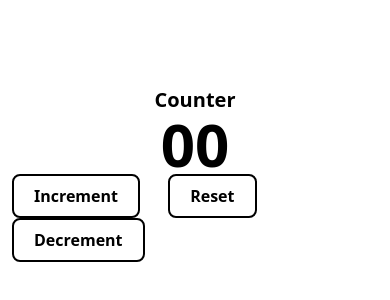
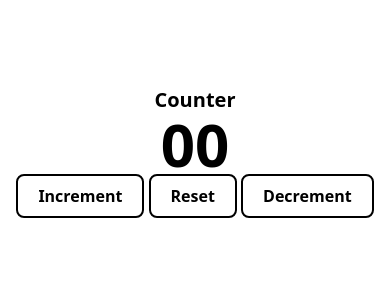
Before and after one commit to faisgit/counter, a plain HTML site: page index.html in a window 390 px wide. Shown: the part 74-374 px from the top of the page. Drawn offline with nearby package versions, Linux system fonts and the light colour scheme.

Commit message:
making responsive

```diff
--- a/index.html
+++ b/index.html
@@ -19,9 +19,9 @@
         <span id="number" class="font-bold text-6xl">00</span>
     </div>
     <div>
-        <button class="font-semibold mx-3 border-2 border-solid border-black px-5 py-2 rounded-lg hover:bg-black hover:text-white duration-500 " id="increment">Increment</button>
-        <button class="font-semibold mx-3 border-2 border-solid border-black px-5 py-2 rounded-lg hover:bg-black hover:text-white duration-500 " id="reset">Reset</button>
-        <button class="font-semibold mx-3 border-2 border-solid border-black px-5 py-2 rounded-lg hover:bg-black hover:text-white duration-500 " id="decrement">Decrement</button>
+        <button class="font-semibold sm:mx-3 border-2 border-solid border-black px-5 py-2 rounded-lg hover:bg-black hover:text-white duration-500 " id="increment">Increment</button>
+        <button class="font-semibold sm:mx-3 border-2 border-solid border-black px-5 py-2 rounded-lg hover:bg-black hover:text-white duration-500 " id="reset">Reset</button>
+        <button class="font-semibold sm:mx-3 border-2 border-solid border-black px-5 py-2 rounded-lg hover:bg-black hover:text-white duration-500 " id="decrement">Decrement</button>
     </div>
  </main>
 </body>
```
